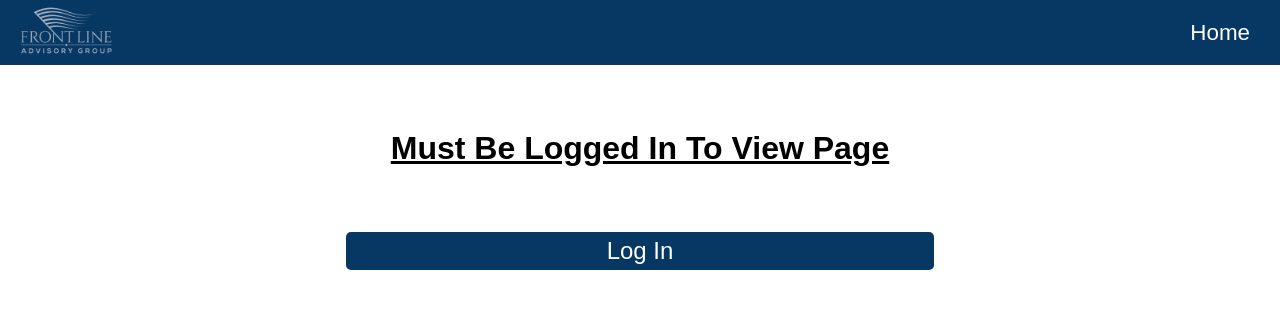
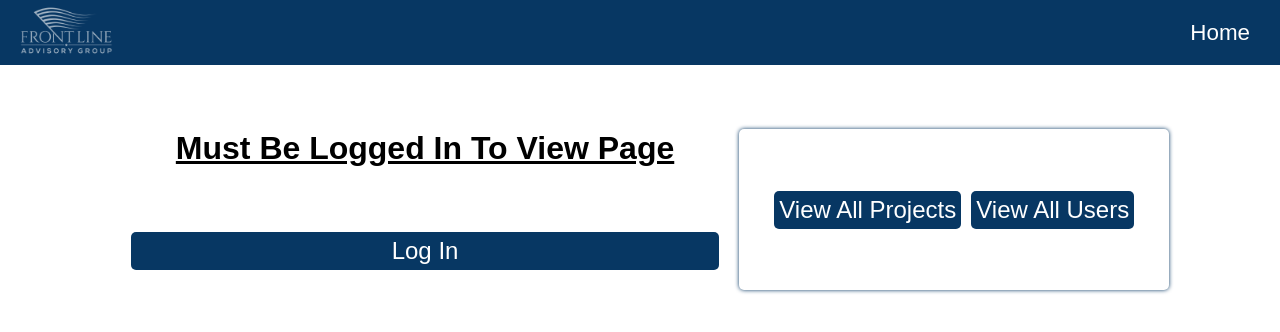
Before and after one commit to RolandSanner/Project-Management-Application, a Vue app in the folder vue/: page / in a window 1280 px wide. Shown: the top 332 px of the page. Built offline with nearby package versions, Linux system fonts and the light colour scheme.

Commit message:
front end changes

```diff
--- a/vue/src/components/home-page/HomePage.vue
+++ b/vue/src/components/home-page/HomePage.vue
@@ -12,5 +12,10 @@
             <router-link :to="{ name: 'allprojects' }" class="routerLinks">View All Projects</router-link>
             <router-link :to="{ name: 'userlist' }" class="routerLinks">View All Users</router-link>
         </div>
+
+                <div id="home-main">
+            <router-link :to="{ name: 'allprojects' }" class="routerLinks">View All Projects</router-link>
+            <router-link :to="{ name: 'userlist' }" class="routerLinks">View All Users</router-link>
+        </div>
     </div>
 </template>
```
